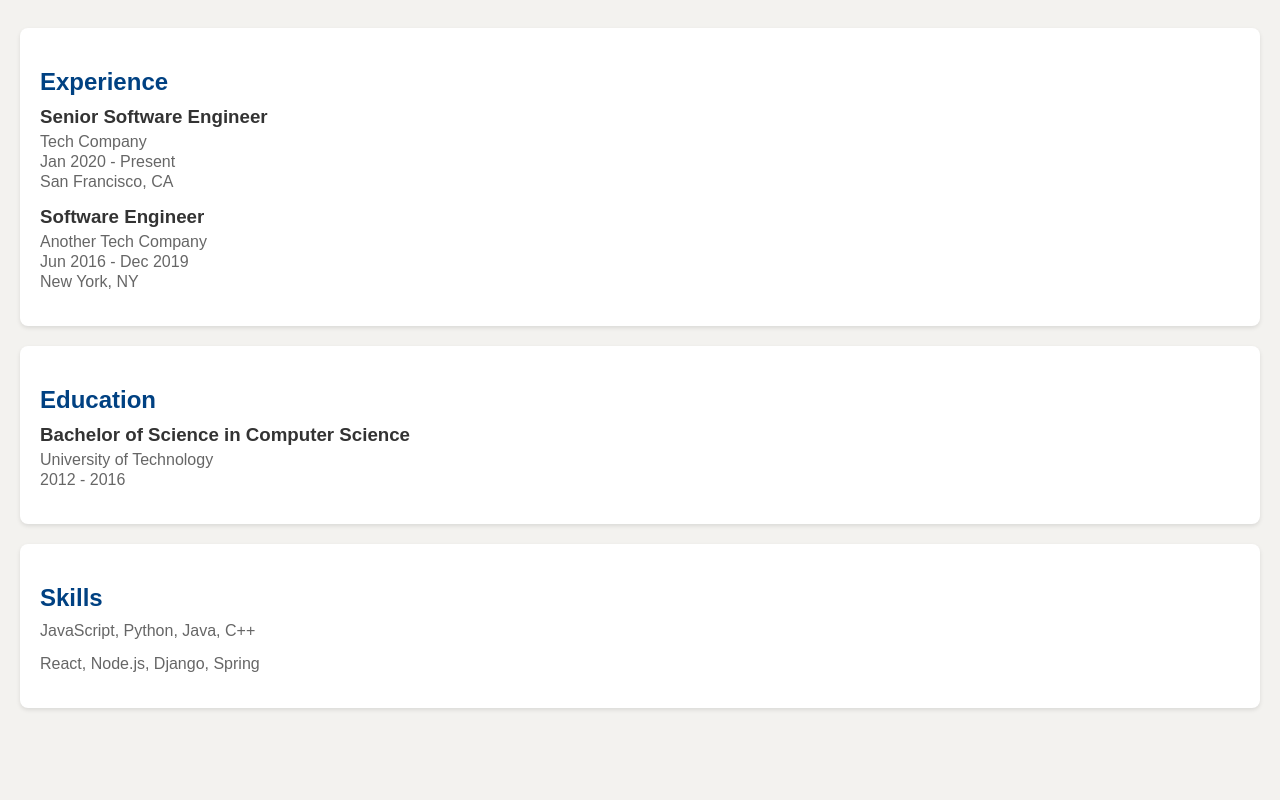
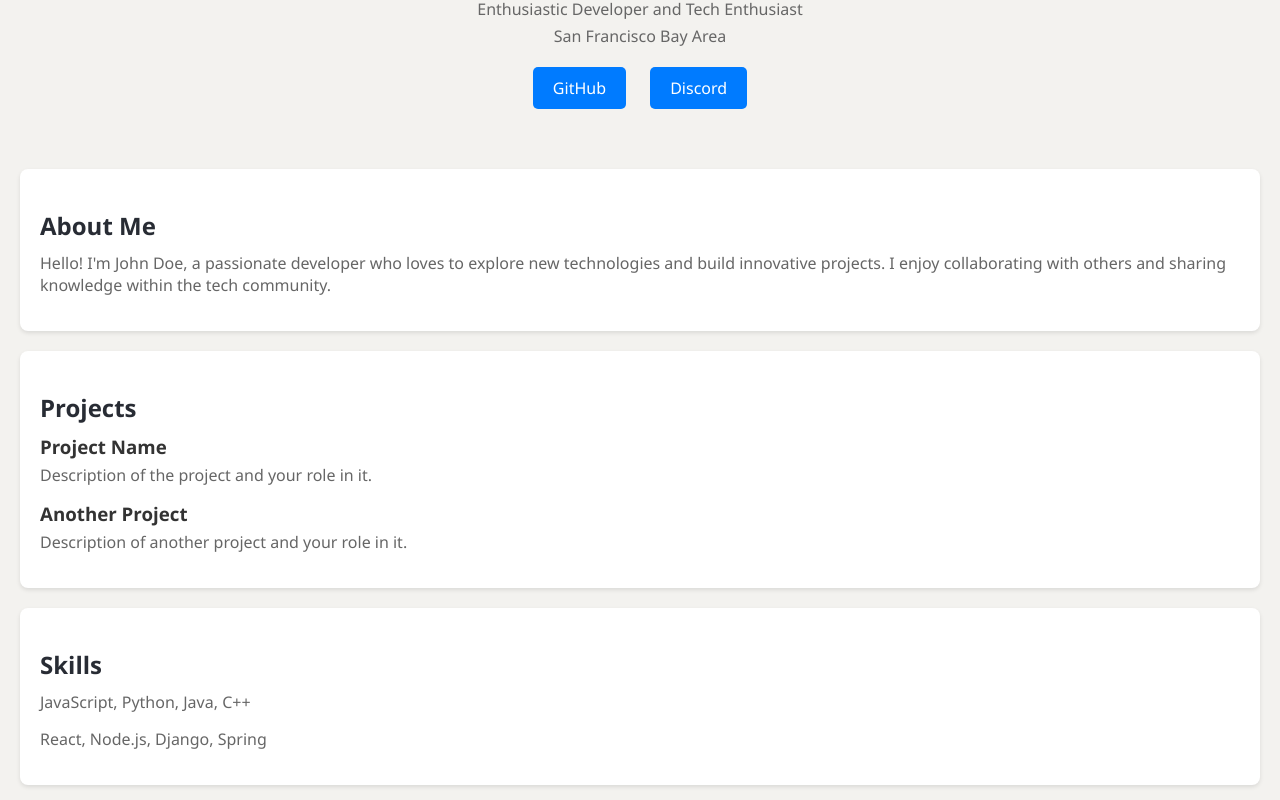
Before and after one commit to YouLikeJazzzzzz/YouLikeJazzzzzz.github.io, a plain HTML site: page index.html in a window 1280 px wide. Shown: the part 278-1078 px from the top of the page. Before the commit the page ends 1006 px from the top, so only its background shows below. Drawn offline with Linux system fonts and the light colour scheme.

Commit message:
index.html

```diff
--- a/index.html
+++ b/index.html
@@ -3,18 +3,19 @@
 <head>
     <meta charset="UTF-8">
     <meta name="viewport" content="width=device-width, initial-scale=1.0">
-    <title>LinkedIn Profile</title>
+    <title>Personal Profile</title>
     <style>
         body {
-            font-family: Arial, sans-serif;
+            font-family: 'Segoe UI', Tahoma, Geneva, Verdana, sans-serif;
             margin: 0;
             padding: 0;
             background-color: #f3f2ef;
+            color: #333;
         }
         .profile-header {
-            background-color: #004182;
+            background-color: #282c34;
             color: white;
-            padding: 20px;
+            padding: 40px 20px;
             text-align: center;
         }
         .profile-picture {
@@ -36,7 +37,24 @@
             margin: 5px 0;
             color: #666;
         }
-        .experience, .education, .skills {
+        .social-links {
+            margin: 20px 0;
+        }
+        .social-links a {
+            display: inline-block;
+            margin: 0 10px;
+            padding: 10px 20px;
+            font-size: 16px;
+            color: white;
+            background-color: #007BFF;
+            text-decoration: none;
+            border-radius: 5px;
+            transition: background-color 0.3s ease;
+        }
+        .social-links a:hover {
+            background-color: #0056b3;
+        }
+        .section {
             margin: 20px;
             padding: 20px;
             background-color: white;
@@ -45,7 +63,7 @@
         }
         .section-title {
             margin-bottom: 10px;
-            color: #004182;
+            color: #282c34;
         }
         .item {
             margin-bottom: 15px;
@@ -62,38 +80,36 @@
 </head>
 <body>
     <div class="profile-header">
-        <h1>My LinkedIn Profile</h1>
+        <h1>My Profile</h1>
     </div>
     <div class="profile-info">
         <img src="profile-picture.jpg" alt="Profile Picture" class="profile-picture">
         <h1>John Doe</h1>
-        <p>Software Engineer at Tech Company</p>
-        <p>San Francisco Bay Area | 500+ connections</p>
+        <p>Enthusiastic Developer and Tech Enthusiast</p>
+        <p>San Francisco Bay Area</p>
+        <div class="social-links">
+            <a href="https://github.com/YourGitHubUsername" target="_blank">GitHub</a>
+            <a href="https://discordapp.com/users/YourDiscordID" target="_blank">Discord</a>
+        </div>
     </div>
-    <div class="experience">
-        <h2 class="section-title">Experience</h2>
+    <div class="section">
+        <h2 class="section-title">About Me</h2>
         <div class="item">
-            <h3>Senior Software Engineer</h3>
-            <p>Tech Company</p>
-            <p>Jan 2020 - Present</p>
-            <p>San Francisco, CA</p>
+            <p>Hello! I'm John Doe, a passionate developer who loves to explore new technologies and build innovative projects. I enjoy collaborating with others and sharing knowledge within the tech community.</p>
+        </div>
+    </div>
+    <div class="section">
+        <h2 class="section-title">Projects</h2>
+        <div class="item">
+            <h3>Project Name</h3>
+            <p>Description of the project and your role in it.</p>
         </div>
         <div class="item">
-            <h3>Software Engineer</h3>
-            <p>Another Tech Company</p>
-            <p>Jun 2016 - Dec 2019</p>
-            <p>New York, NY</p>
+            <h3>Another Project</h3>
+            <p>Description of another project and your role in it.</p>
         </div>
     </div>
-    <div class="education">
-        <h2 class="section-title">Education</h2>
-        <div class="item">
-            <h3>Bachelor of Science in Computer Science</h3>
-            <p>University of Technology</p>
-            <p>2012 - 2016</p>
-        </div>
-    </div>
-    <div class="skills">
+    <div class="section">
         <h2 class="section-title">Skills</h2>
         <div class="item">
             <p>JavaScript, Python, Java, C++</p>
```
